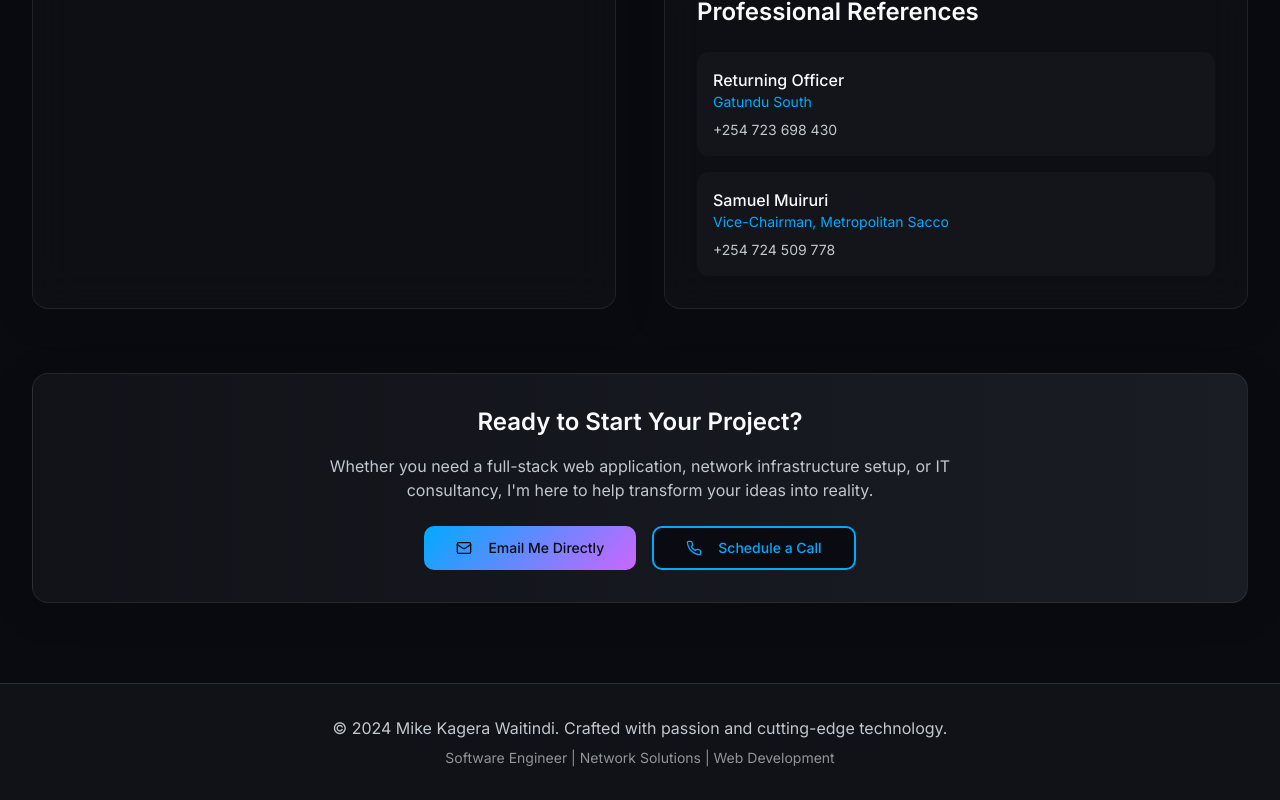
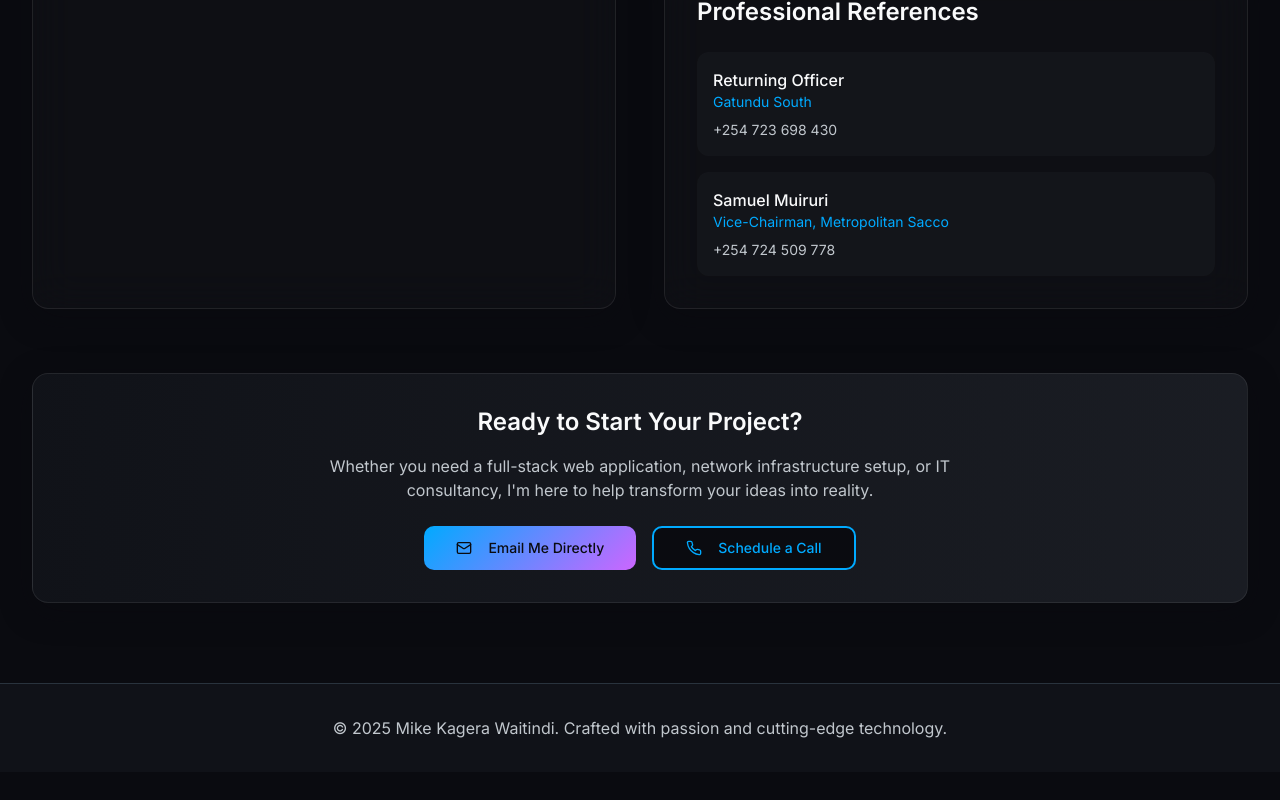
Before and after one commit to garymike07/mike-portflio, a React (Vite) app: page / in a window 1280 px wide. Shown: the part 8791-9591 px from the top of the page. After the commit the page ends 9563 px from the top, so only its background shows below. Built offline with nearby package versions, Linux system fonts and the light colour scheme; the HTML template or start-up script is replaced by a standard one.

Commit message:
Visual edit in Lovable

```diff
--- a/src/pages/Index.tsx
+++ b/src/pages/Index.tsx
@@ -6,10 +6,8 @@ import Skills from '@/components/Skills';
 import Experience from '@/components/Experience';
 import Education from '@/components/Education';
 import Contact from '@/components/Contact';
-
 const Index = () => {
-  return (
-    <div className="min-h-screen bg-background">
+  return <div className="min-h-screen bg-background">
       <Navigation />
       <main>
         <Hero />
@@ -23,16 +21,10 @@ const Index = () => {
       {/* Footer */}
       <footer className="py-8 border-t border-border bg-background-secondary">
         <div className="max-w-7xl mx-auto px-4 sm:px-6 lg:px-8 text-center">
-          <p className="text-foreground-muted">
-            © 2024 Mike Kagera Waitindi. Crafted with passion and cutting-edge technology.
-          </p>
-          <p className="text-sm text-foreground-subtle mt-2">
-            Software Engineer | Network Solutions | Web Development
-          </p>
+          <p className="text-foreground-muted">© 2025 Mike Kagera Waitindi. Crafted with passion and cutting-edge technology.</p>
+
         </div>
       </footer>
-    </div>
-  );
+    </div>;
 };
-
 export default Index;
```
